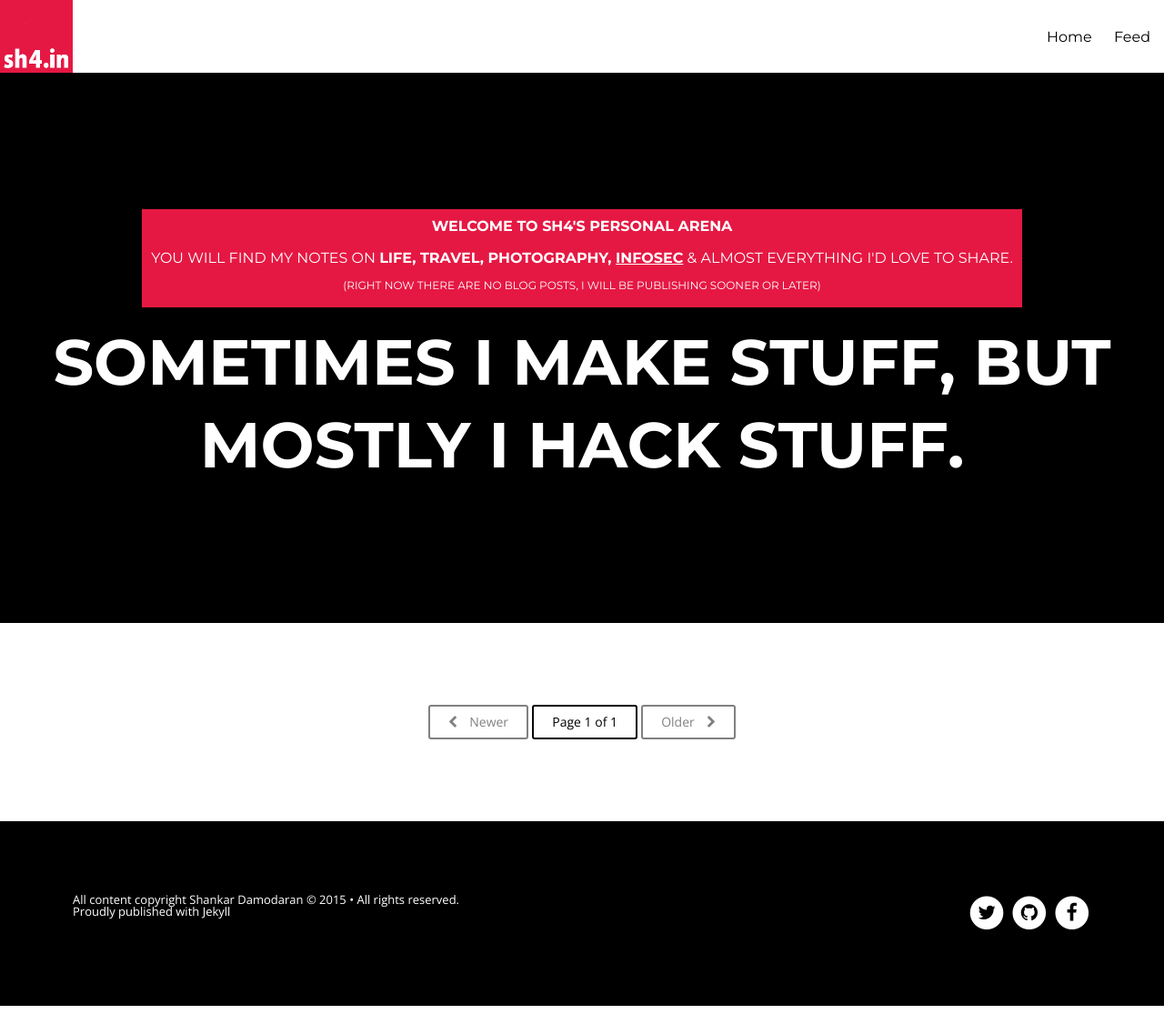
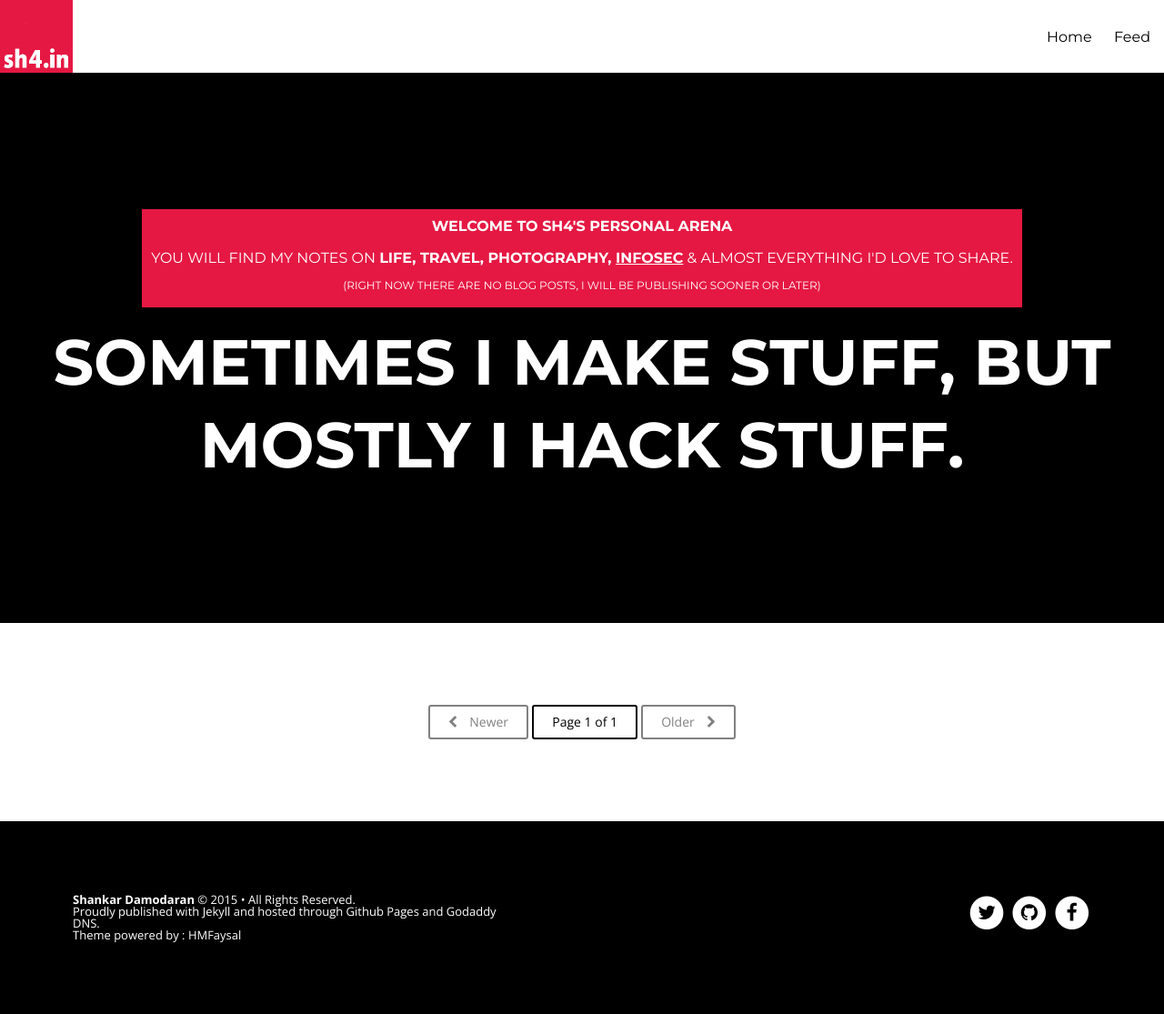
Before and after one commit to sh4nx0r/sh4nx0r.github.io, a Jekyll site: the page built from index.html, in a window 1280 px wide. Shown: the whole page at 91% size. Built offline with Jekyll 4.4.1, drawn with Linux system fonts in a browser that asks for light colours; nearby versions of some CDN libraries; the list of posts is cut into pages by our own code.

```diff
--- a/_includes/footer.html
+++ b/_includes/footer.html
@@ -1,7 +1,8 @@
 <footer class="notepad-site-footer">
     <div class="copyright">
-         <section>All content copyright <a href="{{ site.url }}/about">{{ site.owner.name }}</a> &copy; {{ site.time | date: '%Y' }} &bull; All rights reserved.</section>
-         <section>Proudly published with <a class="icon-ghost" href="https://jekyllrb.com/">Jekyll</a></section>
+         <section><a href="{{ site.url }}/about"><b>{{ site.owner.name }}</b></a> &copy; {{ site.time | date: '%Y' }} &bull; All Rights Reserved.</section>
+         <section>Proudly published with <a class="icon-ghost" href="https://jekyllrb.com/">Jekyll</a> and hosted through Github Pages and Godaddy DNS.</section>
+         <section>Theme powered by : <a class="icon-ghost" href="http://www.hossainmohdfaysal.com/">HMFaysal</a>
     </div>
     <div class="social-icons">
 
```
Also changed, not shown: _layouts/home.html (+0 -15 lines), _layouts/page.html (+0 -15 lines), _layouts/post.html (+0 -15 lines), favicon.ico, favicon.png, 7 other files.
